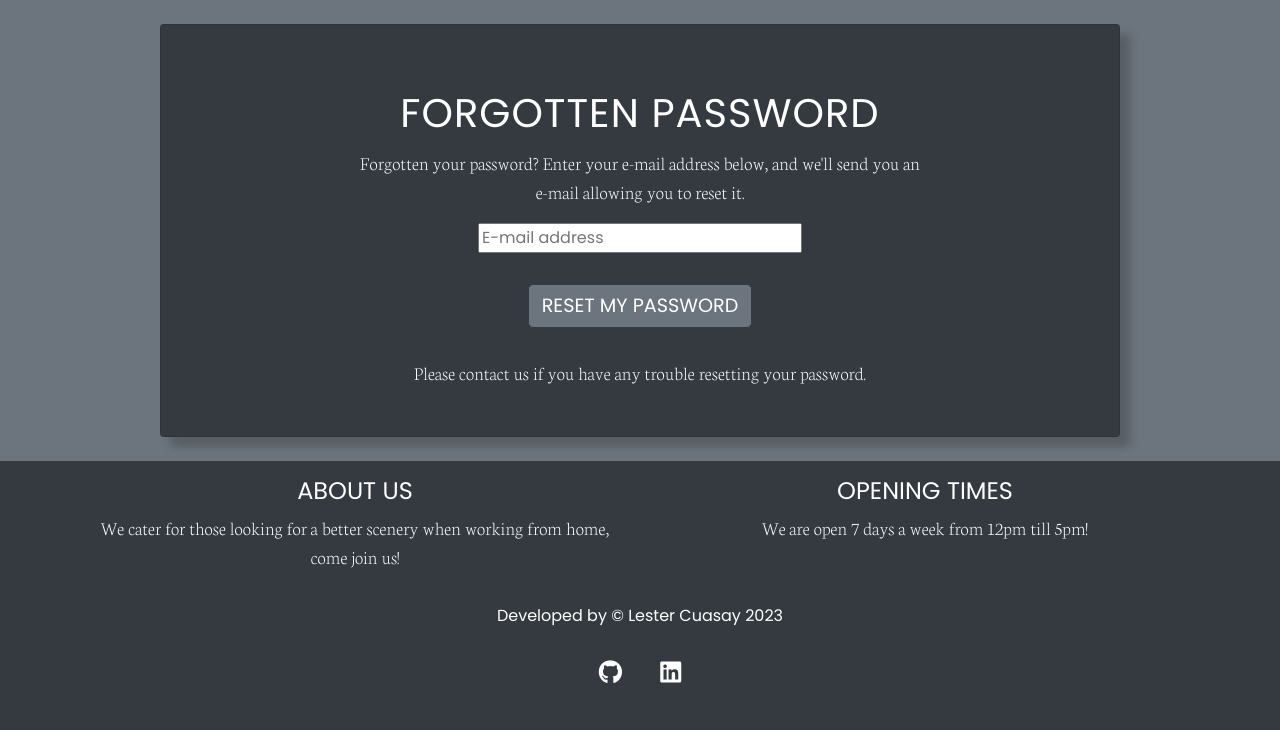
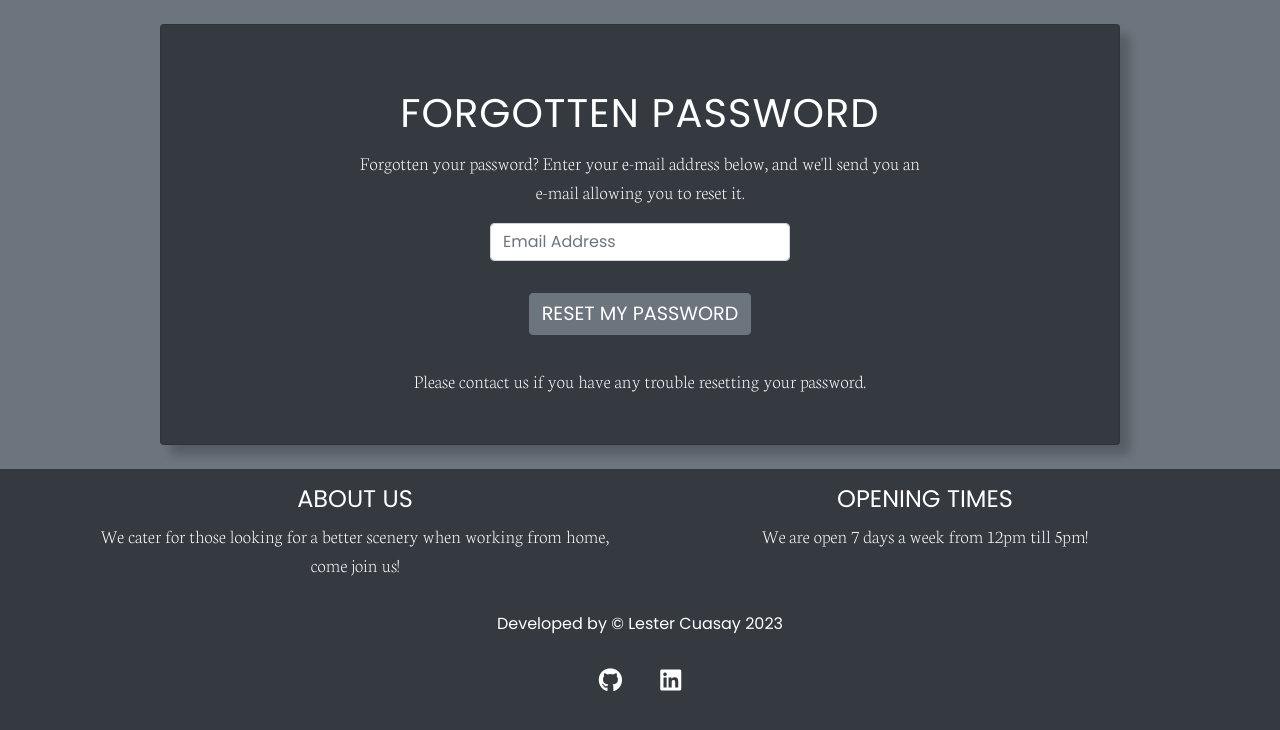
Before and after one commit to LesterCuasay/Project-4, a Django app: page /accounts/password/reset/ in a window 1280 px wide. Shown: the part 400-1130 px from the top of the page. Before the commit the page ends 1083 px from the top, so only its background shows below. Run offline with Django 3.2, Linux system fonts and the light colour scheme; some libraries are stand-ins or nearby versions.

Commit message:
feat - added CustomResetForm in account forms settings.py

```diff
--- a/coderscave/settings.py
+++ b/coderscave/settings.py
@@ -92,6 +92,7 @@ MESSAGE_TAGS = {
 ACCOUNT_FORMS = {
     'login': 'home.forms.CustomLogInForm',
     'signup': 'home.forms.CustomSignupForm',
+    'reset_password': 'home.forms.CustomResetForm',
     }
 
 MIDDLEWARE = [
--- a/home/forms.py
+++ b/home/forms.py
@@ -1,4 +1,4 @@
-from allauth.account.forms import LoginForm, SignupForm
+from allauth.account.forms import LoginForm, SignupForm, ResetPasswordForm
 from django import forms
 
 
@@ -40,3 +40,13 @@ class CustomSignupForm(SignupForm):
             'style': "max-width:300px",
             'placeholder': 'Confirm Password'
             })
+
+
+class CustomResetForm(ResetPasswordForm):
+    def __init__(self, *args, **kwargs):
+        super(CustomResetForm, self).__init__(*args, **kwargs)
+        self.fields['email'].widget = forms.EmailInput(attrs={
+            'class': 'form-control',
+            'style': "max-width:300px",
+            'placeholder': 'Email Address'
+            })
--- a/templates/account/password_reset.html
+++ b/templates/account/password_reset.html
@@ -23,7 +23,7 @@
     </div>
     <div class="row">
         <div class="col-md-8 mt-3 offset-md-2">
-            <form method="POST" action="{% url 'account_reset_password' %}" class="password_reset">
+            <form method="POST" action="{% url 'account_reset_password' %}" >
                 {% csrf_token %}
                 <div class="form-group">
                     {{ form.email }}
@@ -37,6 +37,7 @@
             </form>
             <p class="card-text text-center">{% blocktrans %}Please contact us if you have any trouble resetting your
                 password.{% endblocktrans %}</p>
+
         </div>
     </div>
 </div>
```
